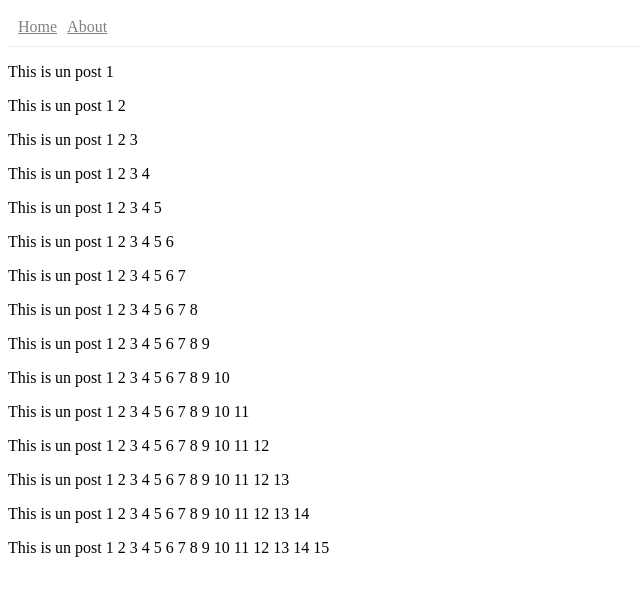
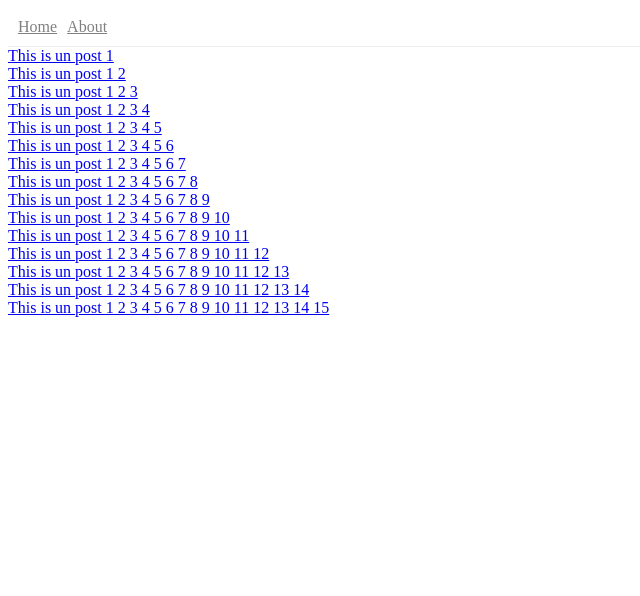
Before and after one commit to victorkane/blog-simple-next, a Next.js app: page / in a window 1280 px wide. Shown: the top 596 px of the page, without its empty margins (0-640 px from the left). Built offline with nearby package versions, Linux system fonts and the light colour scheme.

Commit message:
header and about static pages together with home and menu in header, using built in next basic css, home lists links to blog post without query param, basic navigation for #2

```diff
--- a/pages/index.js
+++ b/pages/index.js
@@ -1,4 +1,5 @@
 import React from 'react'
+import Link from 'next/link'
 
 import Header from '../components/header'
 
@@ -21,7 +22,9 @@ export default class extends React.Component {
         <Header />
         <div className="posts">
           { this.props.posts.map(post => (
-              <div className="post" key={clave = clave + 1}><p>{post}</p></div>
+              <div className="post" key={clave = clave + 1}>
+                <Link href='/post'><a>{post}</a></Link>
+              </div>
           ))}
         </div>
       </div>
```
Also changed, not shown: pages/post.js (added, +14 -0 lines).
